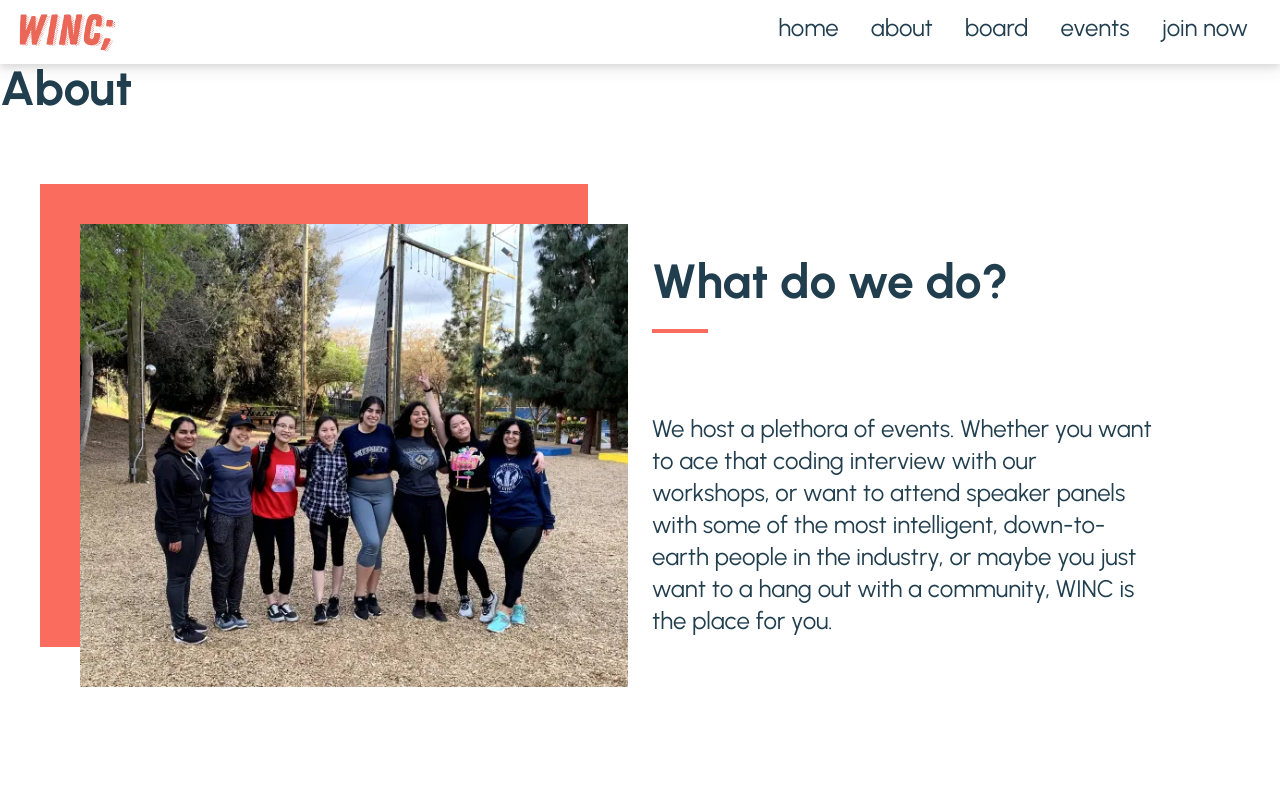
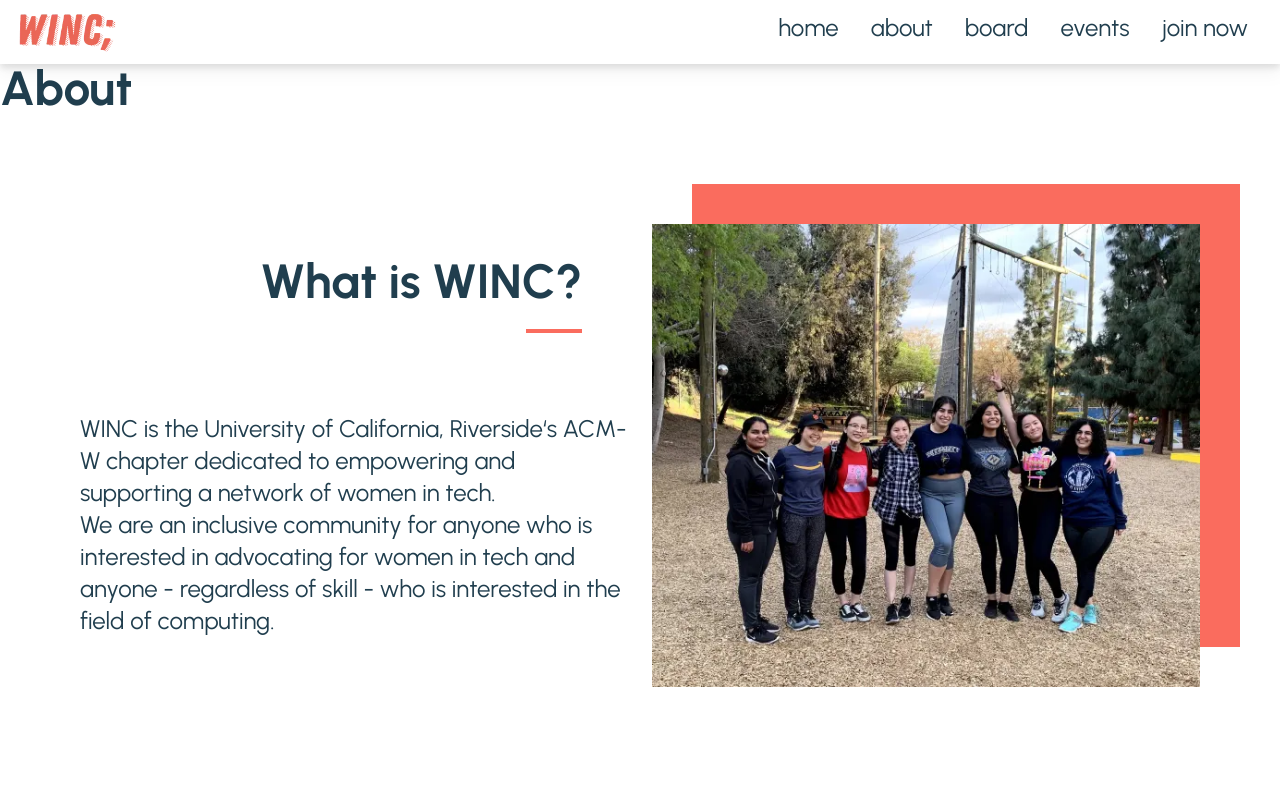
Before and after one commit to acm-ucr/winc-website, a Next.js app: page /about in a window 1280 px wide. Shown: the top 800 px of the page. Built offline with nearby package versions, Linux system fonts and the light colour scheme.

Commit message:
added what component

```diff
--- a/src/app/about/page.js
+++ b/src/app/about/page.js
@@ -1,10 +1,13 @@
 import Title from "@/components/Title";
 import We from "@/components/about/We";
 import Services from "@/components/about/Services";
+import What from "@/components/about/What";
+
 const About = () => {
   return (
     <>
       <Title text="About" textcolor="text-winc-black" />
+      <What />
       <We />
       <Services />
     </>
--- /dev/null
+++ b/src/components/about/What.js
@@ -0,0 +1,36 @@
+import React from "react";
+import Title from "@/components/Title.js";
+import Frame from "@/components/about/Frame.js";
+import Row from "react-bootstrap/Row";
+import Col from "react-bootstrap/Col";
+import about1 from "@/public/assets/about1.webp";
+
+const What = () => {
+  return (
+    <Row className="text-winc-black flex items-center font-urbanist py-28 px-20">
+      <Col className="flex flex-col text-right">
+        <div className="flex justify-end w-11/12">
+          <Title text="What is WINC?" textcolor="text-winc-black" />
+        </div>
+
+        <div className="flex justify-end w-11/12">
+          <div className="bg-winc-pink w-14 h-1 mt-6"></div>
+        </div>
+        <p className="text-left font-normal text-2xl w-full pt-20">
+          WINC is the University of California, Riverside&lsquo;s ACM-W chapter
+          dedicated to empowering and supporting a network of women in tech.
+          <br></br>
+          We are an inclusive community for anyone who is interested in
+          advocating for women in tech and anyone - regardless of skill - who is
+          interested in the field of computing.
+        </p>
+      </Col>
+
+      <Col className="flex items-center justify-center">
+        <Frame x={40} y={-40} picture={about1} />
+      </Col>
+    </Row>
+  );
+};
+
+export default What;
```
